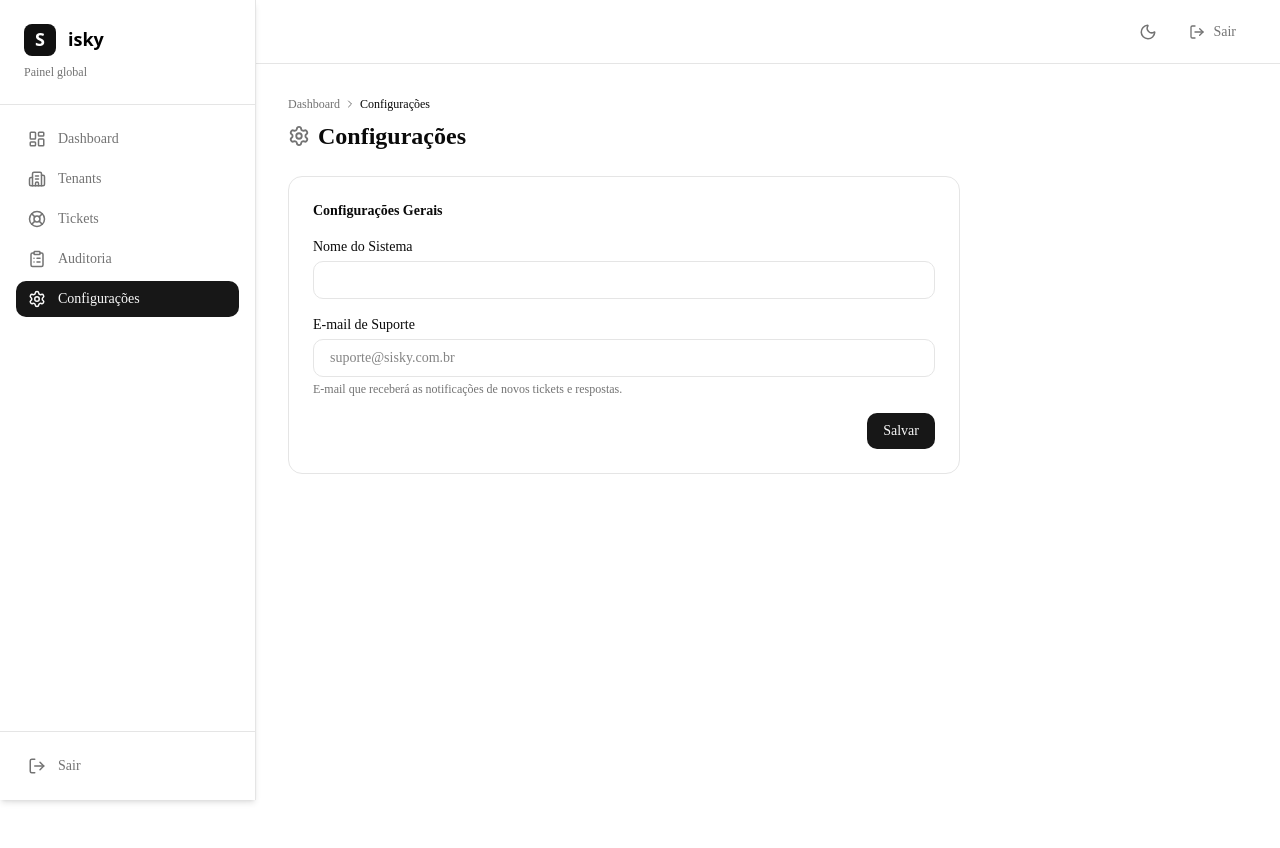
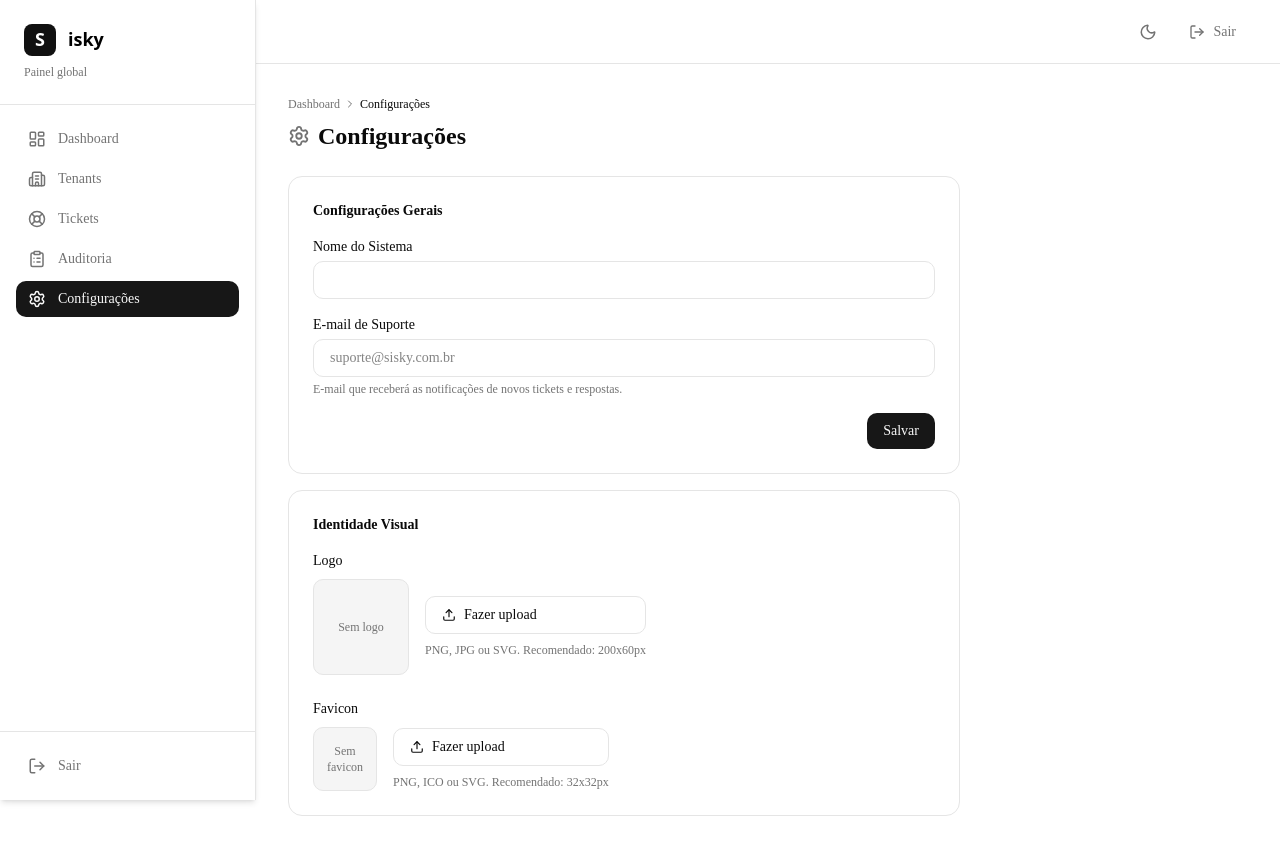
Before and after one commit to rodrigoinfosistec/sisky-admin, a Next.js app: page /settings in a window 1280 px wide. Before the commit the page ends 800 px from the top, so only its background shows below. Built offline with nearby package versions, Linux system fonts and the light colour scheme; no server answers.

Commit message:
feat: add logo and favicon upload to settings page

```diff
--- a/app/(app)/settings/page.tsx
+++ b/app/(app)/settings/page.tsx
@@ -1,23 +1,33 @@
 "use client";
 
-import { useEffect, useState } from "react";
-import { Settings } from "lucide-react";
+import { useEffect, useRef, useState } from "react";
+import { Settings, Upload } from "lucide-react";
 import { toast } from "sonner";
 import api from "@/lib/api";
 import PageTitle from "@/components/page-title";
 import PageHeader from "@/components/page-header";
+import Image from "next/image";
 
 export default function SettingsPage() {
     const [supportEmail, setSupportEmail] = useState("");
     const [systemName, setSystemName] = useState("");
+    const [logoUrl, setLogoUrl] = useState("");
+    const [faviconUrl, setFaviconUrl] = useState("");
     const [loading, setLoading] = useState(true);
     const [saving, setSaving] = useState(false);
+    const [uploadingLogo, setUploadingLogo] = useState(false);
+    const [uploadingFavicon, setUploadingFavicon] = useState(false);
+
+    const logoInputRef = useRef<HTMLInputElement>(null);
+    const faviconInputRef = useRef<HTMLInputElement>(null);
 
     async function fetchSettings() {
         try {
             const response = await api.get<Record<string, string>>("/api/admin/settings");
             setSupportEmail(response.data["support_email"] ?? "");
             setSystemName(response.data["system_name"] ?? "");
+            setLogoUrl(response.data["logo_url"] ?? "");
+            setFaviconUrl(response.data["favicon_url"] ?? "");
         } catch {
             toast.error("Erro ao carregar configurações.");
         } finally {
@@ -41,6 +51,44 @@ export default function SettingsPage() {
         }
     }
 
+    async function handleUploadLogo(e: React.ChangeEvent<HTMLInputElement>) {
+        const file = e.target.files?.[0];
+        if (!file) return;
+        setUploadingLogo(true);
+        try {
+            const formData = new FormData();
+            formData.append("file", file);
+            const response = await api.post<{ url: string }>("/api/admin/settings/logo", formData, {
+                headers: { "Content-Type": "multipart/form-data" },
+            });
+            setLogoUrl(response.data.url);
+            toast.success("Logo atualizado com sucesso!");
+        } catch {
+            toast.error("Erro ao fazer upload do logo.");
+        } finally {
+            setUploadingLogo(false);
+        }
+    }
+
+    async function handleUploadFavicon(e: React.ChangeEvent<HTMLInputElement>) {
+        const file = e.target.files?.[0];
+        if (!file) return;
+        setUploadingFavicon(true);
+        try {
+            const formData = new FormData();
+            formData.append("file", file);
+            const response = await api.post<{ url: string }>("/api/admin/settings/favicon", formData, {
+                headers: { "Content-Type": "multipart/form-data" },
+            });
+            setFaviconUrl(response.data.url);
+            toast.success("Favicon atualizado com sucesso!");
+        } catch {
+            toast.error("Erro ao fazer upload do favicon.");
+        } finally {
+            setUploadingFavicon(false);
+        }
+    }
+
     useEffect(() => {
         fetchSettings();
     }, []);
@@ -58,7 +106,8 @@ export default function SettingsPage() {
                 ]}
             />
 
-            <div className="max-w-2xl">
+            <div className="max-w-2xl flex flex-col gap-4">
+                {/* Configurações Gerais */}
                 <div className="bg-card rounded-xl border border-border p-6">
                     <h2 className="text-sm font-semibold text-foreground mb-4">Configurações Gerais</h2>
 
@@ -109,6 +158,79 @@ export default function SettingsPage() {
                         </form>
                     )}
                 </div>
+
+                {/* Identidade Visual */}
+                <div className="bg-card rounded-xl border border-border p-6">
+                    <h2 className="text-sm font-semibold text-foreground mb-4">Identidade Visual</h2>
+
+                    <div className="flex flex-col gap-6">
+                        {/* Logo */}
+                        <div>
+                            <label className="block text-sm font-medium text-foreground mb-2">Logo</label>
+                            <div className="flex items-center gap-4">
+                                <div className="w-24 h-24 rounded-lg border border-border bg-muted flex items-center justify-center overflow-hidden">
+                                    {logoUrl ? (
+                                        <img src={logoUrl} alt="Logo" className="w-full h-full object-contain p-2" />
+                                    ) : (
+                                        <span className="text-xs text-muted-foreground text-center px-2">Sem logo</span>
+                                    )}
+                                </div>
+                                <div className="flex flex-col gap-2">
+                                    <input
+                                        ref={logoInputRef}
+                                        type="file"
+                                        accept="image/*"
+                                        className="hidden"
+                                        onChange={handleUploadLogo}
+                                    />
+                                    <button
+                                        type="button"
+                                        onClick={() => logoInputRef.current?.click()}
+                                        disabled={uploadingLogo}
+                                        className="flex items-center gap-2 px-4 py-2 text-sm border border-border rounded-lg hover:bg-muted disabled:opacity-50"
+                                    >
+                                        <Upload size={14} />
+                                        {uploadingLogo ? "Enviando..." : "Fazer upload"}
+                                    </button>
+                                    <p className="text-xs text-muted-foreground">PNG, JPG ou SVG. Recomendado: 200x60px</p>
+                                </div>
+                            </div>
+                        </div>
+
+                        {/* Favicon */}
+                        <div>
+                            <label className="block text-sm font-medium text-foreground mb-2">Favicon</label>
+                            <div className="flex items-center gap-4">
+                                <div className="w-16 h-16 rounded-lg border border-border bg-muted flex items-center justify-center overflow-hidden">
+                                    {faviconUrl ? (
+                                        <img src={faviconUrl} alt="Favicon" className="w-full h-full object-contain p-1" />
+                                    ) : (
+                                        <span className="text-xs text-muted-foreground text-center px-1">Sem favicon</span>
+                                    )}
+                                </div>
+                                <div className="flex flex-col gap-2">
+                                    <input
+                                        ref={faviconInputRef}
+                                        type="file"
+                                        accept="image/png,image/x-icon,image/svg+xml"
+                                        className="hidden"
+                                        onChange={handleUploadFavicon}
+                                    />
+                                    <button
+                                        type="button"
+                                        onClick={() => faviconInputRef.current?.click()}
+                                        disabled={uploadingFavicon}
+                                        className="flex items-center gap-2 px-4 py-2 text-sm border border-border rounded-lg hover:bg-muted disabled:opacity-50"
+                                    >
+                                        <Upload size={14} />
+                                        {uploadingFavicon ? "Enviando..." : "Fazer upload"}
+                                    </button>
+                                    <p className="text-xs text-muted-foreground">PNG, ICO ou SVG. Recomendado: 32x32px</p>
+                                </div>
+                            </div>
+                        </div>
+                    </div>
+                </div>
             </div>
         </div>
     );
```
